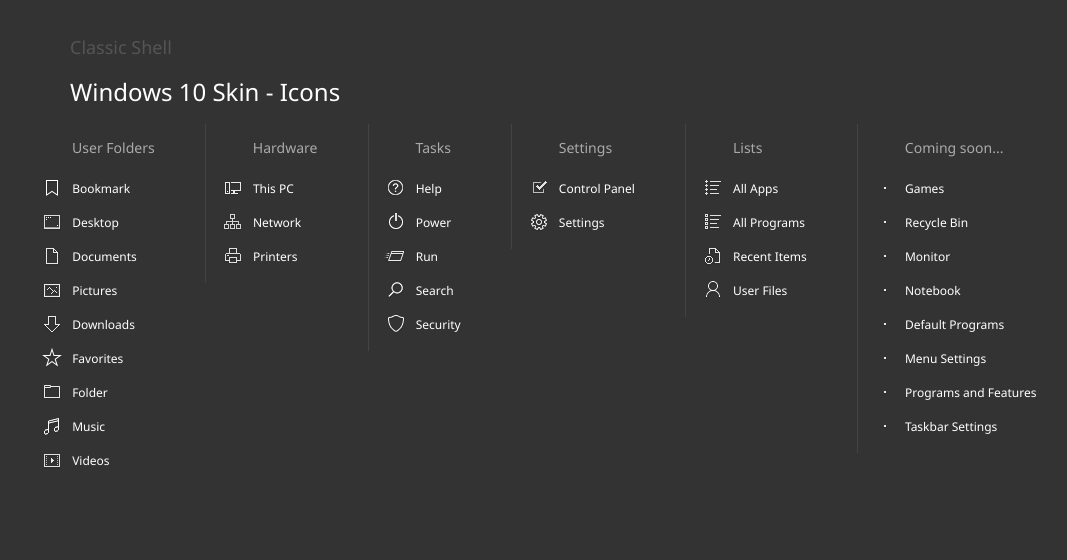
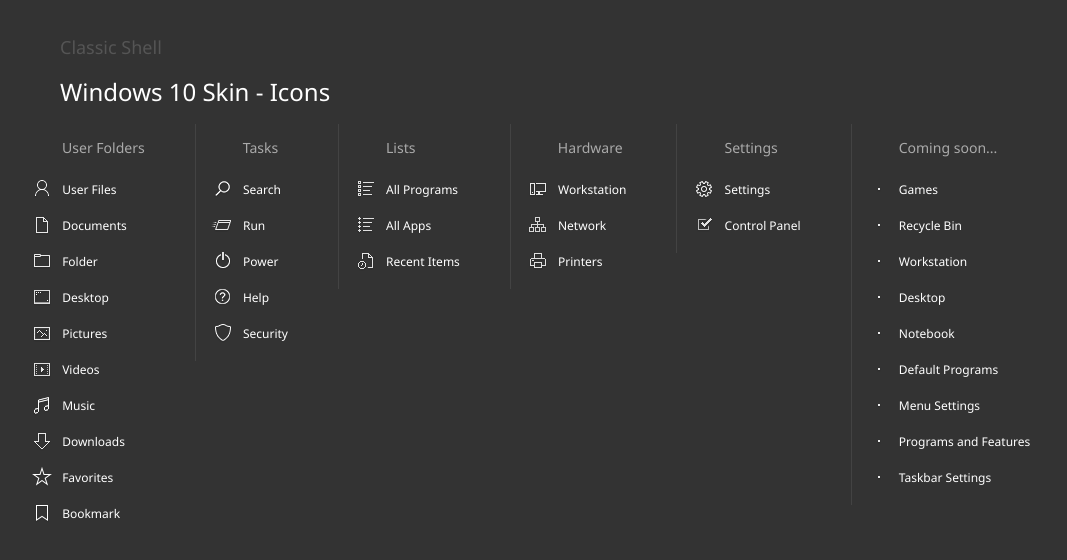
Before and after one commit to davestewart/classic-shell-win10, a plain HTML site: page dist/Windows 10 Icons/index.html in a window 1280 px wide. Shown: the whole page, without its empty margins (15-1082 px from the left). Drawn offline with Linux system fonts and the light colour scheme.

Commit message:
Update readme and the icon index

```diff
--- a/dist/Windows 10 Icons/index.html
+++ b/dist/Windows 10 Icons/index.html
@@ -4,16 +4,22 @@
 	<meta charset="UTF-8">
 	<title>Classic Shell Windows 10 Skin - Icons</title>
 	<style type="text/css">
+
+		/* global */
+
 		body{
 			height:100%;
 			margin:0;
 			padding:20px;
-			padding-left:40px;
+			padding-left:30px;
 			font-family: "Segoe UI", "Arial", sans-serif;
 			font-size: 12px;
 			background: #333;
 			color:#FFF;
 		}
+
+		/* block */
+
 		.block{
 			float:left;
 			padding:0 50px 10px 10px;
@@ -22,6 +28,12 @@
 		.block:first-child{
 			border:none;
 		}
+		header{
+			margin-left:8px;
+		}
+
+		/* formatting */
+
 		h1, h2, h3, h4{
 			color:white;
 			font-weight: normal;
@@ -35,9 +47,6 @@
 		h3{
 			color:#AAA;
 		}
-		header{
-			margin-left:8px;
-		}
 		ul, li{
 			margin:0;
 			padding:0;
@@ -49,8 +58,15 @@
 			vertical-align: middle;
 		}
 		img{
-			margin:5px;
+			margin:6px 5px;
 		}
+
+		@media(max-width:1200px){
+			.block{
+				padding-right:30px;
+			}
+		}
+
 	</style>
 </head>
 <body>
@@ -63,53 +79,53 @@
 		<div class="block">
 			<h3>User Folders</h3>
 			<ul>
-				<li><img src="bookmark.ico" /> <span>Bookmark</span></li>
+				<li><img src="user-files.ico" /> <span>User Files</span></li>
+				<li><img src="documents.ico" /> <span>Documents</span></li>
+				<li><img src="folder.ico" /> <span>Folder</span></li>
 				<li><img src="desktop.ico" /> <span>Desktop</span></li>
-				<li><img src="documents.ico" /> <span>Documents</span></li>
 				<li><img src="pictures.ico" /> <span>Pictures</span></li>
+				<li><img src="videos.ico" /> <span>Videos</span></li>
+				<li><img src="music.ico" /> <span>Music</span></li>
 				<li><img src="downloads.ico" /> <span>Downloads</span></li>
 				<li><img src="favorites.ico" /> <span>Favorites</span></li>
-				<li><img src="folder.ico" /> <span>Folder</span></li>
-				<li><img src="music.ico" /> <span>Music</span></li>
-				<li><img src="videos.ico" /> <span>Videos</span></li>
+				<li><img src="bookmark.ico" /> <span>Bookmark</span></li>
+			</ul>
+		</div>
+
+		<div class="block">
+			<h3>Tasks</h3>
+			<ul>
+				<li><img src="search.ico" /> <span>Search</span></li>
+				<li><img src="run.ico" /> <span>Run</span></li>
+				<li><img src="power.ico" /> <span>Power</span></li>
+				<li><img src="help.ico" /> <span>Help</span></li>
+				<li><img src="security.ico" /> <span>Security</span></li>
+			</ul>
+		</div>
+
+		<div class="block">
+			<h3>Lists</h3>
+			<ul>
+				<li><img src="all-programs.ico" /> <span>All Programs</span></li>
+				<li><img src="all-apps.ico" /> <span>All Apps</span></li>
+				<li><img src="recent-items.ico" /> <span>Recent Items</span></li>
 			</ul>
 		</div>
 
 		<div class="block">
 			<h3>Hardware</h3>
 			<ul>
-				<li><img src="this-pc.ico" /> <span>This PC</span></li>
+				<li><img src="this-pc.ico" /> <span>Workstation</span></li>
 				<li><img src="network.ico" /> <span>Network</span></li>
 				<li><img src="printers.ico" /> <span>Printers</span></li>
 			</ul>
 		</div>
 
 		<div class="block">
-			<h3>Tasks</h3>
-			<ul>
-				<li><img src="help.ico" /> <span>Help</span></li>
-				<li><img src="power.ico" /> <span>Power</span></li>
-				<li><img src="run.ico" /> <span>Run</span></li>
-				<li><img src="search.ico" /> <span>Search</span></li>
-				<li><img src="security.ico" /> <span>Security</span></li>
-			</ul>
-		</div>
-
-		<div class="block">
 			<h3>Settings</h3>
 			<ul>
+				<li><img src="settings.ico" /> <span>Settings</span></li>
 				<li><img src="control-panel.ico" /> <span>Control Panel</span></li>
-				<li><img src="settings.ico" /> <span>Settings</span></li>
-			</ul>
-		</div>
-
-		<div class="block">
-			<h3>Lists</h3>
-			<ul>
-				<li><img src="all-apps.ico" /> <span>All Apps</span></li>
-				<li><img src="all-programs.ico" /> <span>All Programs</span></li>
-				<li><img src="recent-items.ico" /> <span>Recent Items</span></li>
-				<li><img src="user-files.ico" /> <span>User Files</span></li>
 			</ul>
 		</div>
 
@@ -118,7 +134,8 @@
 			<ul>
 				<li><img src="dot.ico" /> <span>Games</span></li>
 				<li><img src="dot.ico" /> <span>Recycle Bin</span></li>
-				<li><img src="dot.ico" /> <span>Monitor</span></li>
+				<li><img src="dot.ico" /> <span>Workstation</span></li>
+				<li><img src="dot.ico" /> <span>Desktop</span></li>
 				<li><img src="dot.ico" /> <span>Notebook</span></li>
 				<li><img src="dot.ico" /> <span>Default Programs</span></li>
 				<li><img src="dot.ico" /> <span>Menu Settings</span></li>
```
Also changed, not shown: 1 other file.
